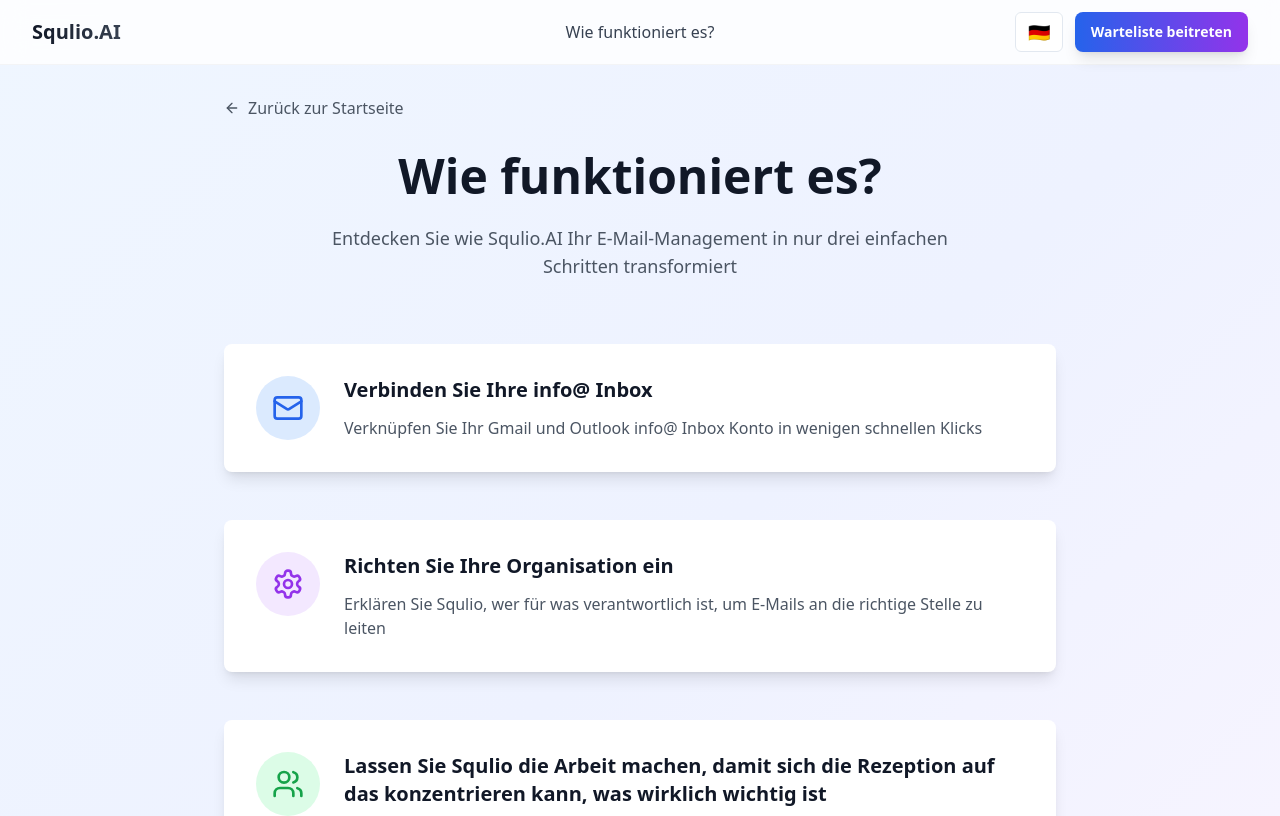
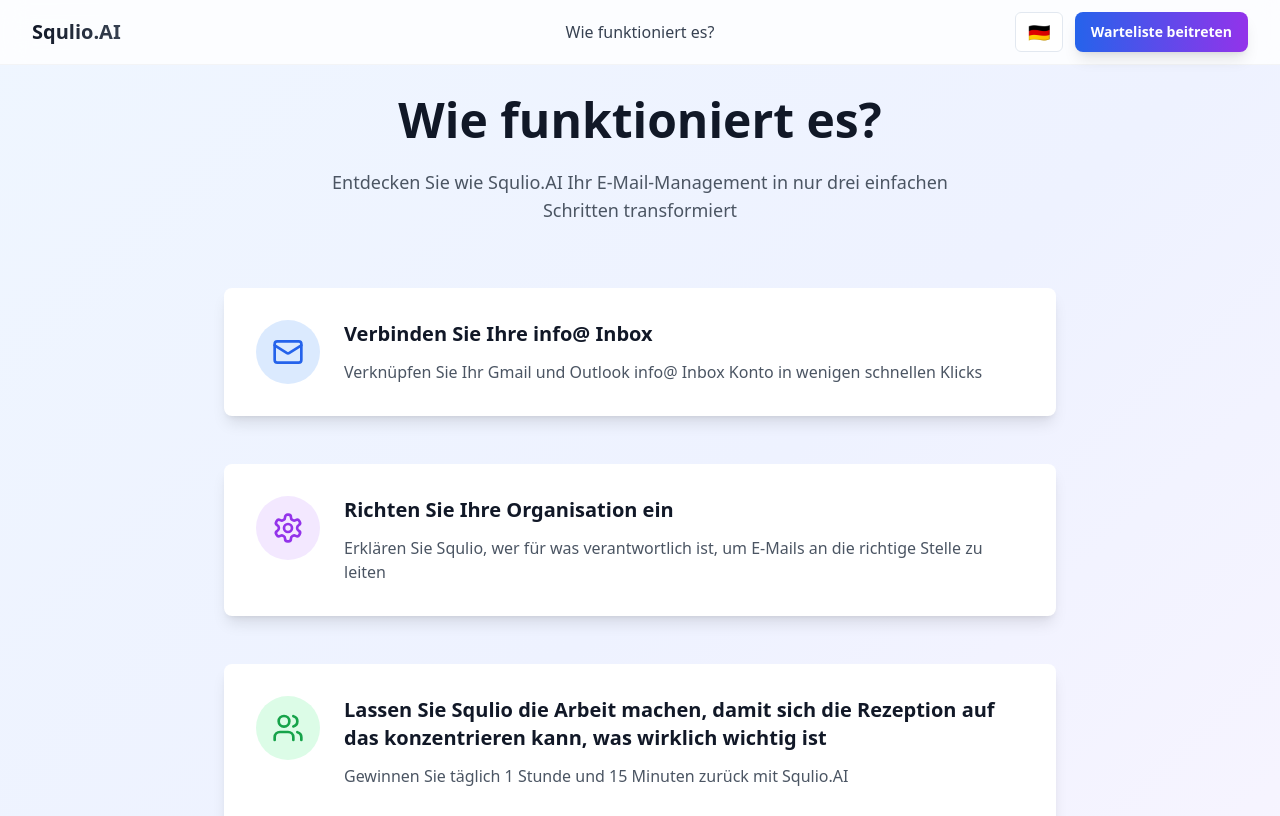
Before and after one commit to Cricrog/squlio-ffec75e1, a React (Vite) app: page /how-it-works in a window 1280 px wide. Shown: the top 816 px of the page. Built offline with nearby package versions, Linux system fonts and the light colour scheme.

Commit message:
Remove "Back to Home" link and update text
- Removed the "Back to Home" link from the "How does it work?" page.
- Updated the "letSqulioWorkDesc" text.

```diff
--- a/src/contexts/LanguageContext.tsx
+++ b/src/contexts/LanguageContext.tsx
@@ -68,7 +68,7 @@ const translations = {
     setupYourOrg: "Set up your Org",
     setupYourOrgDesc: "Explain Squlio who is responsible for what to route emails to the right place",
     letSqulioWork: "Let Squlio do the work, so that receptionist can concentrate on what really matters",
-    letSqulioWorkDesc: "",
+    letSqulioWorkDesc: "Gain back 1 hour and 15 minutes daily with Squlio.AI",
     routingMachinery: "Routing machinery",
     routingMachineryDesc: "Squlio routes your emails to the respective colleague",
     prewrittenDrafts: "Pre-written Drafts",
@@ -135,7 +135,7 @@ const translations = {
     setupYourOrg: "Richten Sie Ihre Organisation ein",
     setupYourOrgDesc: "Erklären Sie Squlio, wer für was verantwortlich ist, um E-Mails an die richtige Stelle zu leiten",
     letSqulioWork: "Lassen Sie Squlio die Arbeit machen, damit sich die Rezeption auf das konzentrieren kann, was wirklich wichtig ist",
-    letSqulioWorkDesc: "",
+    letSqulioWorkDesc: "Gewinnen Sie täglich 1 Stunde und 15 Minuten zurück mit Squlio.AI",
     routingMachinery: "Routing-Maschinerie",
     routingMachineryDesc: "Squlio leitet Ihre E-Mails an den jeweiligen Kollegen weiter",
     prewrittenDrafts: "Vorgefertigte Entwürfe",
--- a/src/pages/HowItWorks.tsx
+++ b/src/pages/HowItWorks.tsx
@@ -1,7 +1,7 @@
 
 import React from 'react';
 import { Link } from 'react-router-dom';
-import { ArrowLeft, Mail, Settings, Users } from 'lucide-react';
+import { Mail, Settings, Users } from 'lucide-react';
 import { Button } from '@/components/ui/button';
 import { Card, CardContent } from '@/components/ui/card';
 import { useLanguage } from '@/contexts/LanguageContext';
@@ -20,12 +20,6 @@ const HowItWorks = () => {
       <Navbar onJoinWaitlist={scrollToWaitlist} />
 
       <div className="max-w-4xl mx-auto px-4 sm:px-6 lg:px-8 py-16 pt-24">
-        {/* Back button */}
-        <Link to="/" className="inline-flex items-center text-gray-600 hover:text-gray-900 mb-8">
-          <ArrowLeft className="w-4 h-4 mr-2" />
-          {t('backToHome')}
-        </Link>
-
         {/* Header */}
         <div className="text-center mb-16">
           <h1 className="text-4xl md:text-5xl font-bold mb-6 text-gray-900">
```
